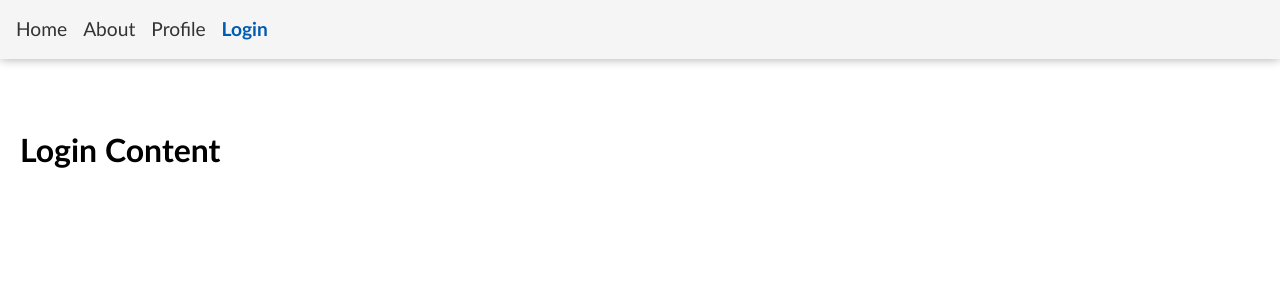
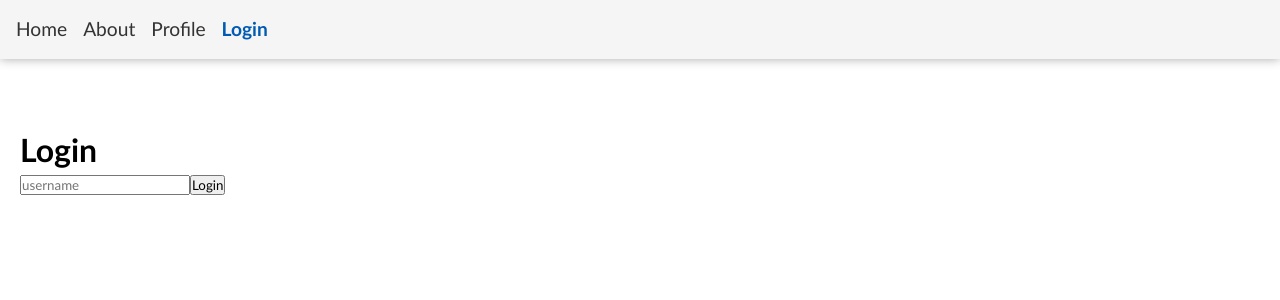
Before and after one commit to Kaghenimbale/Todo-list-App, a React (Vite) app: page /login in a window 1280 px wide. Shown: the top 300 px of the page. Built offline with nearby package versions, Linux system fonts and the light colour scheme.

Commit message:
Add content to the login page

```diff
--- a/src/routes/Login.jsx
+++ b/src/routes/Login.jsx
@@ -1,7 +1,28 @@
-import React from 'react';
+import { useState } from 'react';
+import styles from '../styles/Login.module.css';
 
 const Login = () => {
-  return <h1>Login Content</h1>;
+  const [username, setUsername] = useState('');
+  const handleSubmit = (e) => {
+    e.preventDefault();
+    if (!username) return;
+    console.log(username);
+  };
+  return (
+    <div>
+      <h1>Login</h1>
+      <div className={styles.formWrapper}>
+        <form className={styles.form} onSubmit={handleSubmit}>
+          <input
+            type="text"
+            placeholder="username"
+            value={username}
+            onChange={(e) => setUsername(e.target.value)}
+          />
+          <button>Login</button>
+        </form>
+      </div>
+    </div>
+  );
 };
-
 export default Login;
```
Also changed, not shown: src/context/AuthContext.jsx (added), src/styles/Login.module.css (added).
